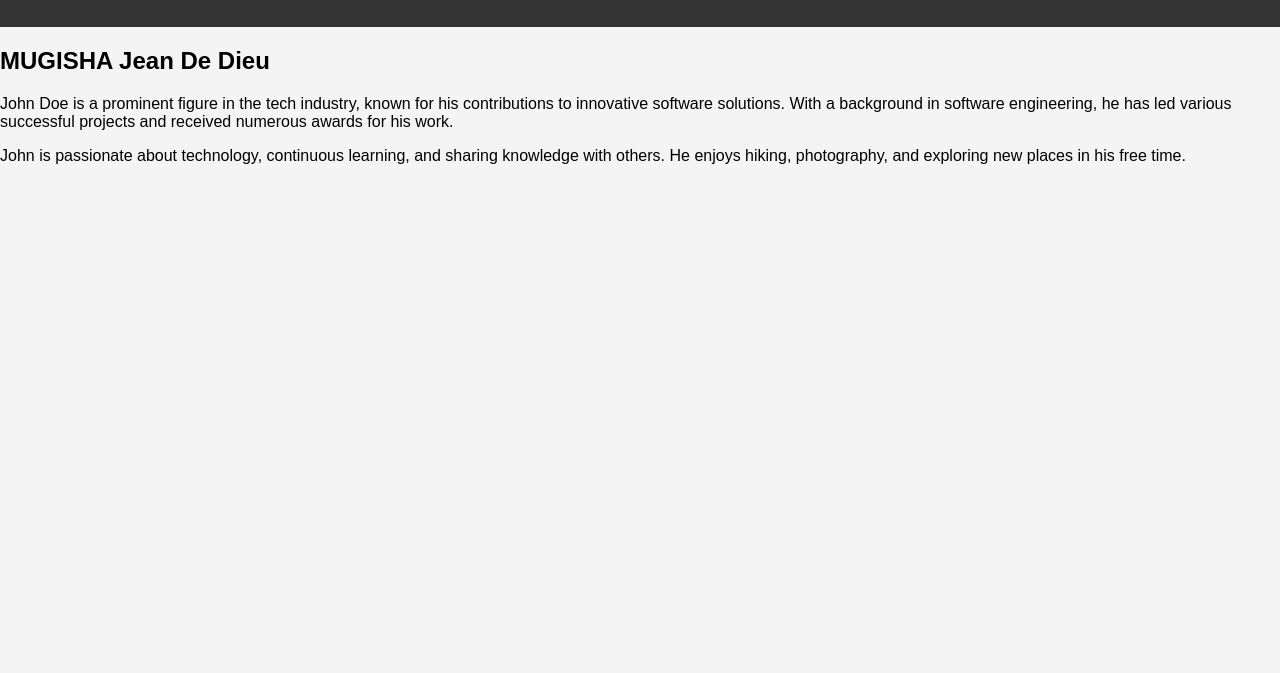
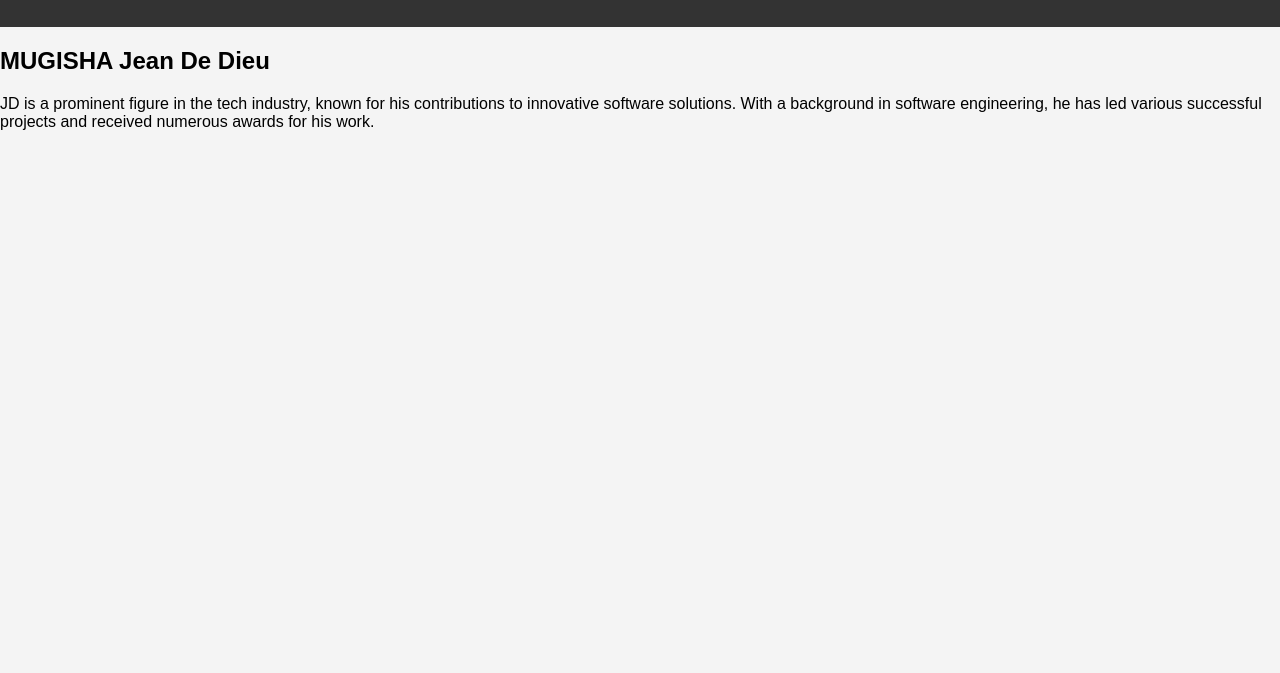
Before and after one commit to Mugisha14/easy, a plain HTML site: page about.html in a window 1280 px wide. Shown: the part 127-800 px from the top of the page. Drawn offline with Linux system fonts and the light colour scheme.

Commit message:
Update about.html

```diff
--- a/about.html
+++ b/about.html
@@ -20,8 +20,8 @@
     <section id="about">
         <div class="about-container">
             <h2>MUGISHA Jean De Dieu</h2>
-            <p>John Doe is a prominent figure in the tech industry, known for his contributions to innovative software solutions. With a background in software engineering, he has led various successful projects and received numerous awards for his work.</p>
-            <p>John is passionate about technology, continuous learning, and sharing knowledge with others. He enjoys hiking, photography, and exploring new places in his free time.</p>
+            <p> JD is a prominent figure in the tech industry, known for his contributions to innovative software solutions. With a background in software engineering, he has led various successful projects and received numerous awards for his work.</p>
+
         </div>
     </section>
 </body>
```
